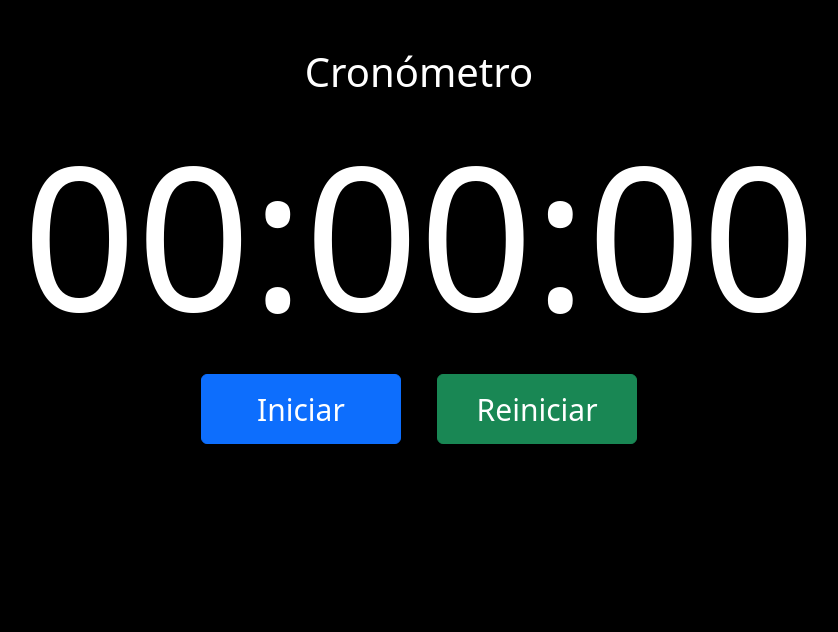
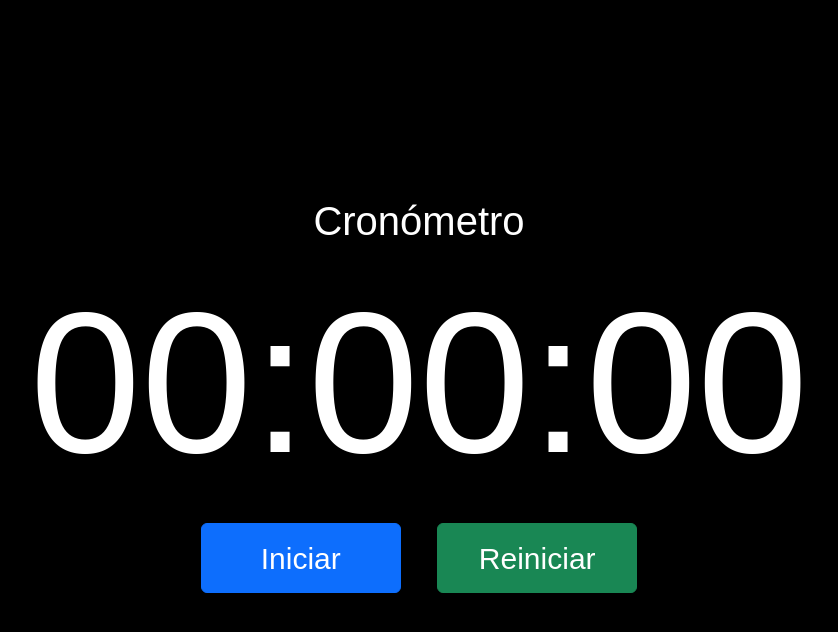
Before and after one commit to pablogonza37/practico5-ejercicio5, a plain HTML site: page index.html in a window 1280 px wide. Shown: the whole page, without its empty margins (221-1059 px from the left). Drawn offline with nearby package versions, Linux system fonts and the light colour scheme.

Commit message:
correcion de maquetado

```diff
--- a/css/styles.css
+++ b/css/styles.css
@@ -1,3 +1,12 @@
+body {
+    font-family: 'Arial', sans-serif;
+    display: flex;
+    justify-content: center;
+    align-items: center;
+    height: 100vh;
+    margin: 0;
+  }
+
 .cronometro{
     padding: 10px;
     border-radius: 10px;
```
